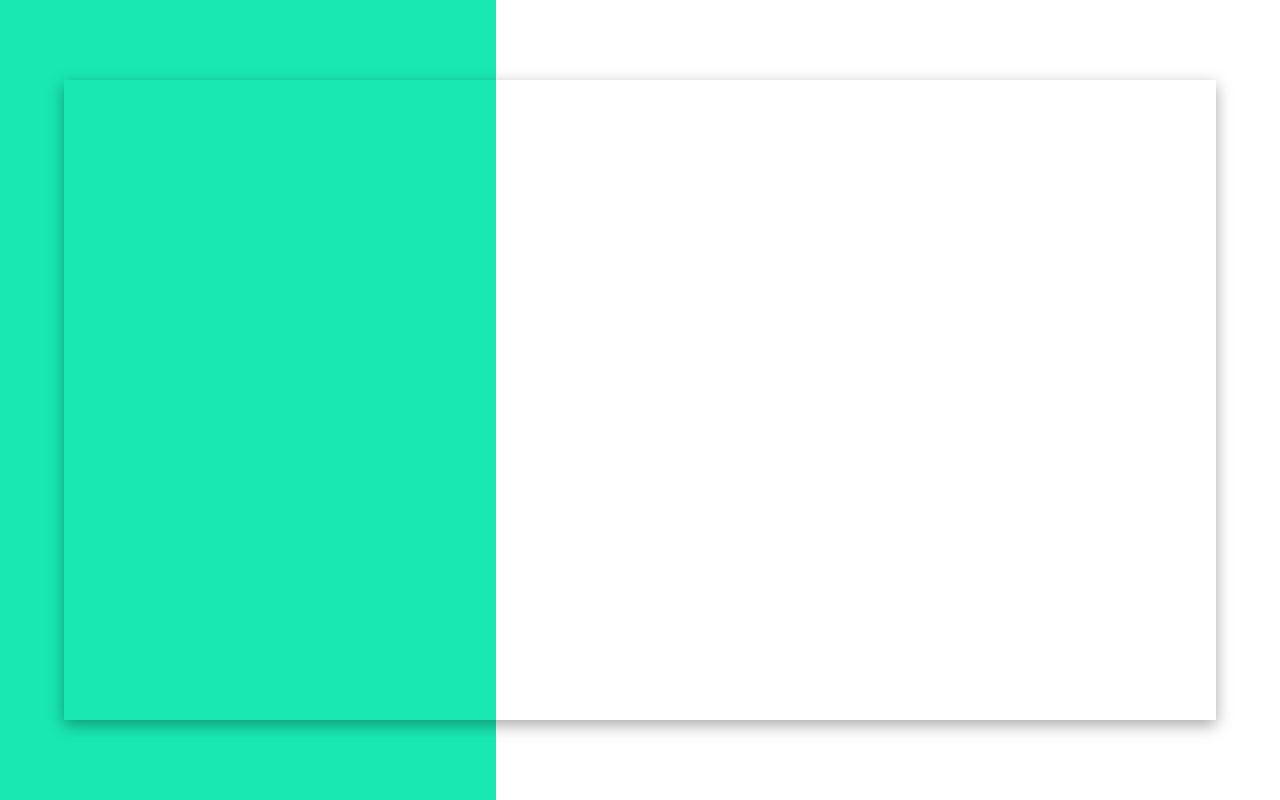
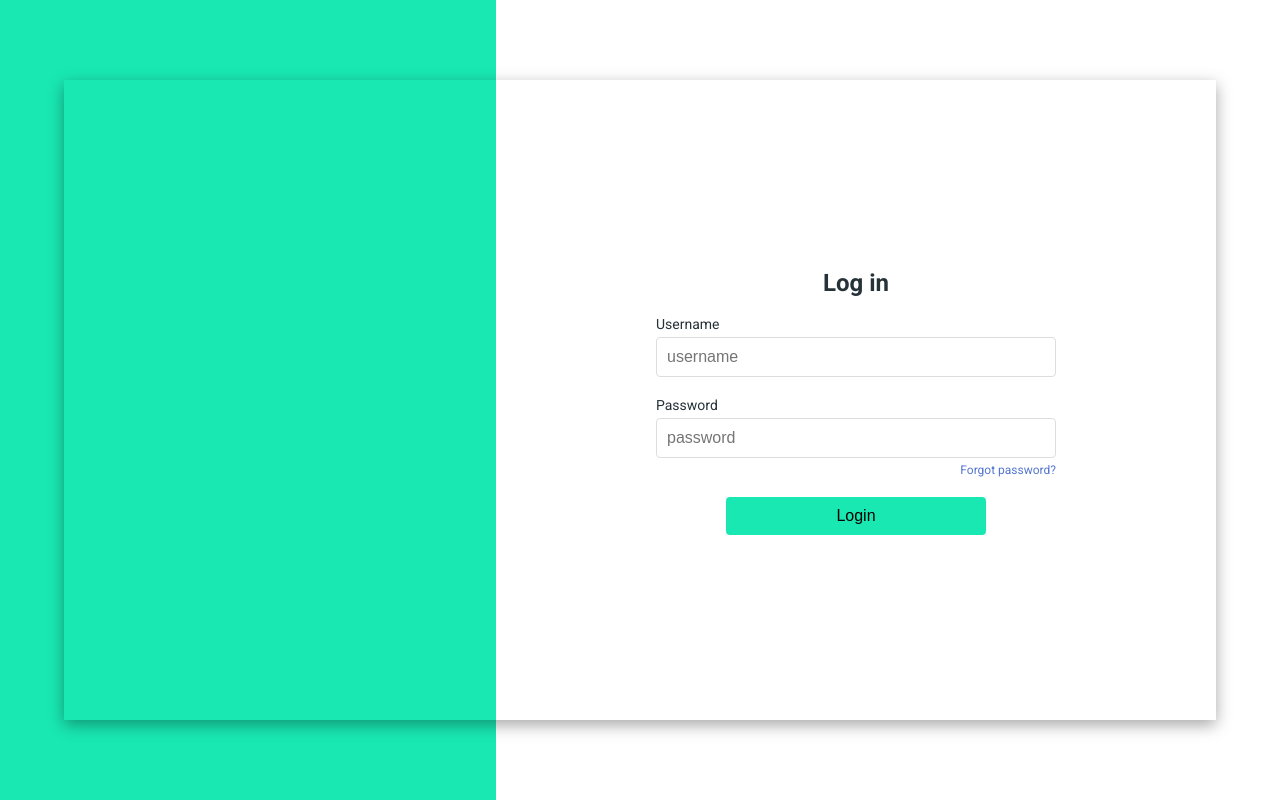
Before and after one commit to Lazy-cozy/login-app, a plain HTML site: page Html/Index.html in a window 1280 px wide. Drawn offline with Linux system fonts and the light colour scheme.

Commit message:
fix:Login form added

```diff
--- a/Html/Index.html
+++ b/Html/Index.html
@@ -5,7 +5,7 @@
     <meta name="language" content="en" />
     <meta name="viewport" content="width=device-width" />
     <meta name="description" content="My-App" />
-    <title>My-App</title>
+    <title>LOGIN-APP</title>
     <link rel="stylesheet" href="Styles.css" />
   </head>
   <body>
@@ -15,9 +15,39 @@
           <div class="layout-section layout-section-left"></div>
           <div class="layout-section layout-section-right"></div>
         </section>
-        <section class="content-container">
-          <div class="content-section content-section-left"></div>
-          <div class="content-section content-section-right"></div>
+        <section class="login-container">
+          <div class="login-section-left"></div>
+          <div class="login-section-right">
+            <div class="login-box">
+              <h2 class="login-title">Log in</h2>
+              <form class="login-form">
+                <div class="login-form-group">
+                  <label for="login-username" class="login-form-label"
+                    >Username</label
+                  >
+                  <input
+                    type="text"
+                    id="login-username"
+                    class="login-form-input"
+                    placeholder="username"
+                  />
+                </div>
+                <div class="login-form-group">
+                  <label for="login-password" class="login-form-label"
+                    >Password</label
+                  >
+                  <input
+                    type="password"
+                    id="login-password"
+                    class="login-form-input"
+                    placeholder="password"
+                  />
+                  <a href="#" class="login-forgot-password">Forgot password?</a>
+                </div>
+                <button type="submit" class="login-submit-button">Login</button>
+              </form>
+            </div>
+          </div>
         </section>
       </main>
     </div>
--- a/Html/Styles.css
+++ b/Html/Styles.css
@@ -34,7 +34,7 @@ a {
     background-color: var(--background-color);
 }
 
-.content-container {
+.login-container {
     display: grid;
     grid-template-columns: 0.6fr 1fr;
     height: 80vh;
@@ -45,10 +45,70 @@ a {
     width: 90%;
 }
 
-.content-section-left {
+.login-section-left {
     background-color: var(--accent-color);
 }
 
-.content-section-right {
+.login-section-right {
     background-color: var(--background-color);
+    display: flex;
+    justify-content: center;
+    align-items: center;
 }
+
+.login-box {
+    width: 100%;
+    max-width: 400px;
+}
+
+.login-title {
+    text-align: center;
+    color: var(--heading-color);
+}
+
+.login-form {
+    display: flex;
+    flex-direction: column;
+    gap: 20px;
+}
+
+.login-form-group {
+    display: flex;
+    flex-direction: column;
+}
+
+.login-form-label {
+    font-size: 14px;
+    margin-bottom: 5px;
+    color: var(--heading-color);
+}
+
+.login-form-input {
+    padding: 10px;
+    font-size: 16px;
+    border: 1px solid #ddd;
+    border-radius: 4px;
+}
+
+.login-forgot-password {
+    font-size: 12px;
+    color: var(--primary-color);
+    text-align: right;
+    margin-top: 5px;
+}
+
+.login-forgot-password:hover {
+    text-decoration: underline;
+}
+
+.login-submit-button {
+    padding: 10px;
+    font-size: 16px;
+    background-color: var(--accent-color);
+    color: #000;
+    border: none;
+    border-radius: 4px;
+    cursor: pointer;
+    width: 65%;
+    align-self: center;
+}
```
